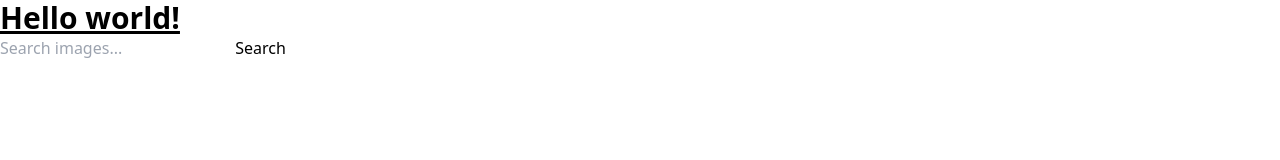
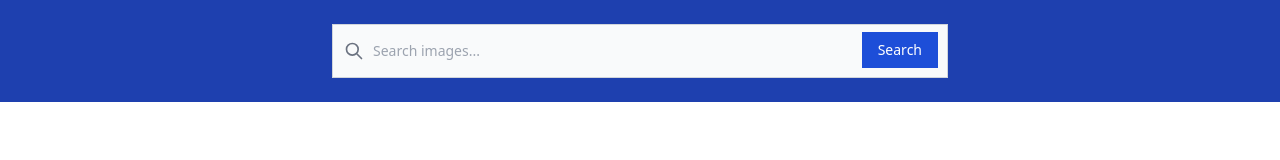
Before and after one commit to KrzysztofRozbicki/goit-js-hw-11, a website built with Parcel: page src/index.html in a window 1280 px wide. Built offline with nearby package versions, Linux system fonts and the light colour scheme.

Commit message:
Search input template

```diff
--- a/src/index.html
+++ b/src/index.html
@@ -8,11 +8,48 @@
     <title>Image search</title>
   </head>
   <body>
-    <h1 class="text-3xl font-bold underline">Hello world!</h1>
-    <form class="search-form" id="search-form">
-      <input type="text" name="searchQuery" autocomplete="off" placeholder="Search images..." />
-      <button type="submit">Search</button>
+    <form class="bg-blue-800 p-6 dark:bg-neutral-800">
+      <label
+        for="default-search"
+        class="mb-2 text-sm font-medium text-gray-900 sr-only dark:text-white"
+        >Search</label
+      >
+      <div class="relative m-auto w-1/2">
+        <div class="absolute inset-y-0 left-0 flex items-center pl-3 pointer-events-none">
+          <svg
+            aria-hidden="true"
+            class="w-5 h-5 text-gray-500 dark:text-gray-400"
+            fill="none"
+            stroke="currentColor"
+            viewBox="0 0 24 24"
+            xmlns="http://www.w3.org/2000/svg"
+          >
+            <path
+              stroke-linecap="round"
+              stroke-linejoin="round"
+              stroke-width="2"
+              d="M21 21l-6-6m2-5a7 7 0 11-14 0 7 7 0 0114 0z"
+            ></path>
+          </svg>
+        </div>
+        <input
+          type="search"
+          name="searchQuery"
+          id="default-search"
+          autocomplete="off"
+          class="block w-full p-4 pl-10 text-sm text-gray-900 border border-gray-300 bg-gray-50 focus:ring-blue-500 focus:border-blue-500 dark:bg-gray-700 dark:border-gray-600 dark:placeholder-gray-400 dark:text-white dark:focus:ring-blue-500 dark:focus:border-blue-500"
+          placeholder="Search images..."
+          required
+        />
+        <button
+          type="submit"
+          class="text-white absolute right-2.5 bottom-2.5 bg-blue-700 hover:bg-blue-800 focus:ring-4 focus:outline-none focus:ring-blue-300 font-medium text-sm px-4 py-2 dark:bg-blue-600 dark:hover:bg-blue-700 dark:focus:ring-blue-800"
+        >
+          Search
+        </button>
+      </div>
     </form>
+
     <script src="index.js" type="module"></script>
   </body>
 </html>
```
